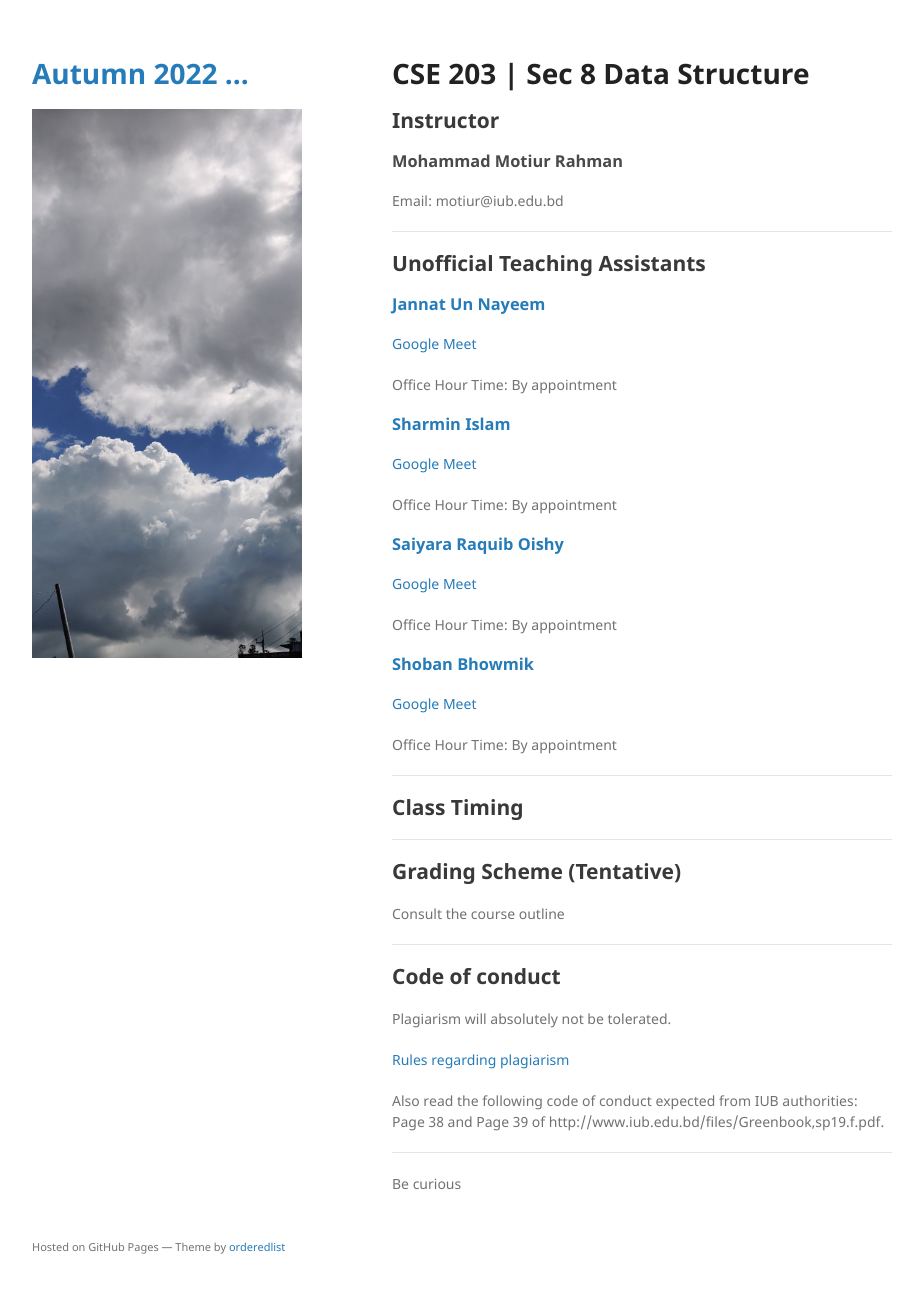
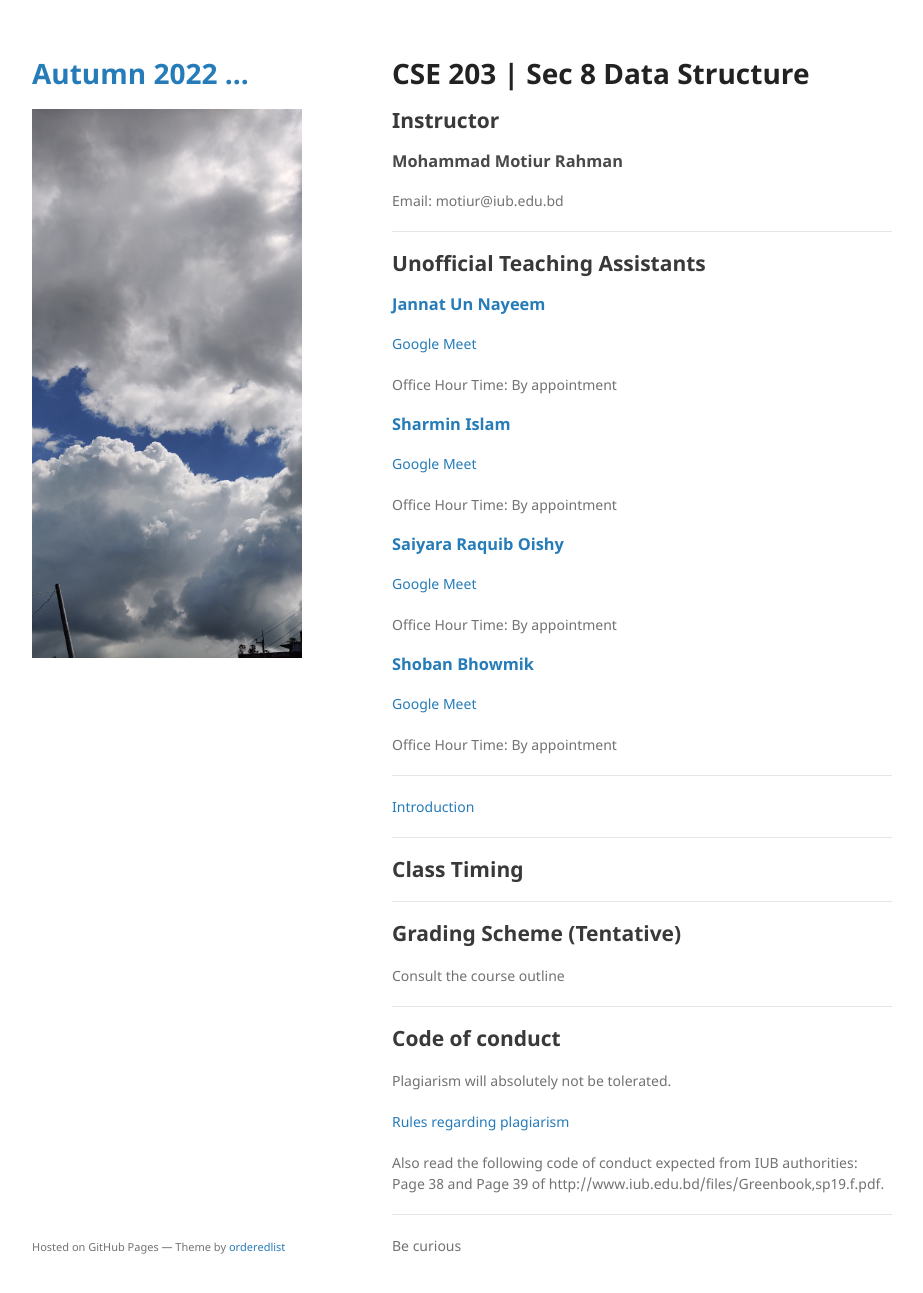
Before and after one commit to mohammadmotiurrahman/mohammadmotiurrahman.github.io, a Jekyll site: the page built from cse203_8/index.md, in a window 1280 px wide and 1326 px high. Shown: the top 1293 px of the window, without its empty margins (178-1101 px from the left). Built offline with Jekyll 4.4.1, drawn with Linux system fonts in a browser that asks for light colours; our own code applies the rules of GitHub Pages for plain Markdown files.

Commit message:
Update index.md

```diff
--- a/cse203_8/index.md
+++ b/cse203_8/index.md
@@ -34,6 +34,10 @@
 
 Office Hour Time: By appointment
 
+* * *
+
+[Introduction](https://docs.google.com/presentation/d/1BeWLuxuX2yREbHlYiahApuTAQoqZfGy9sN42g2HqjnM/edit?usp=sharing)
+
 
 * * *
 ## Class Timing
```
